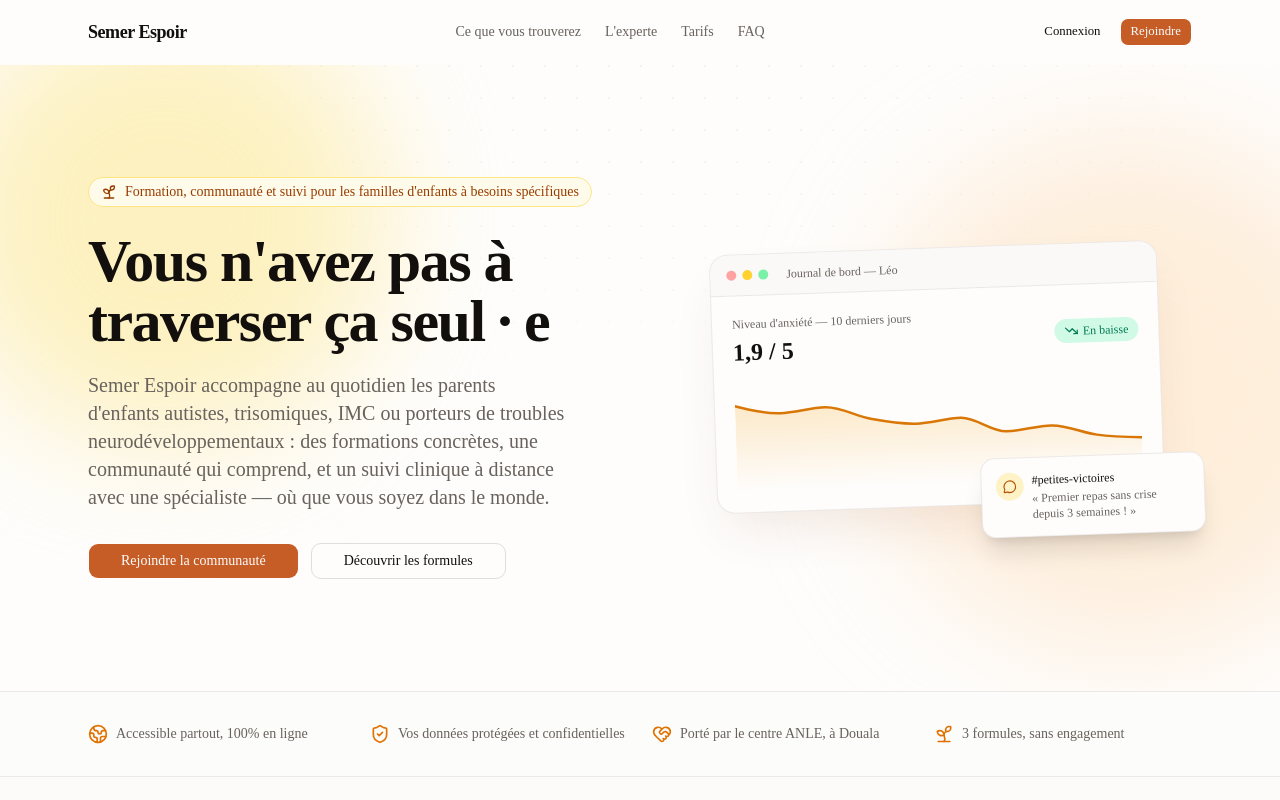
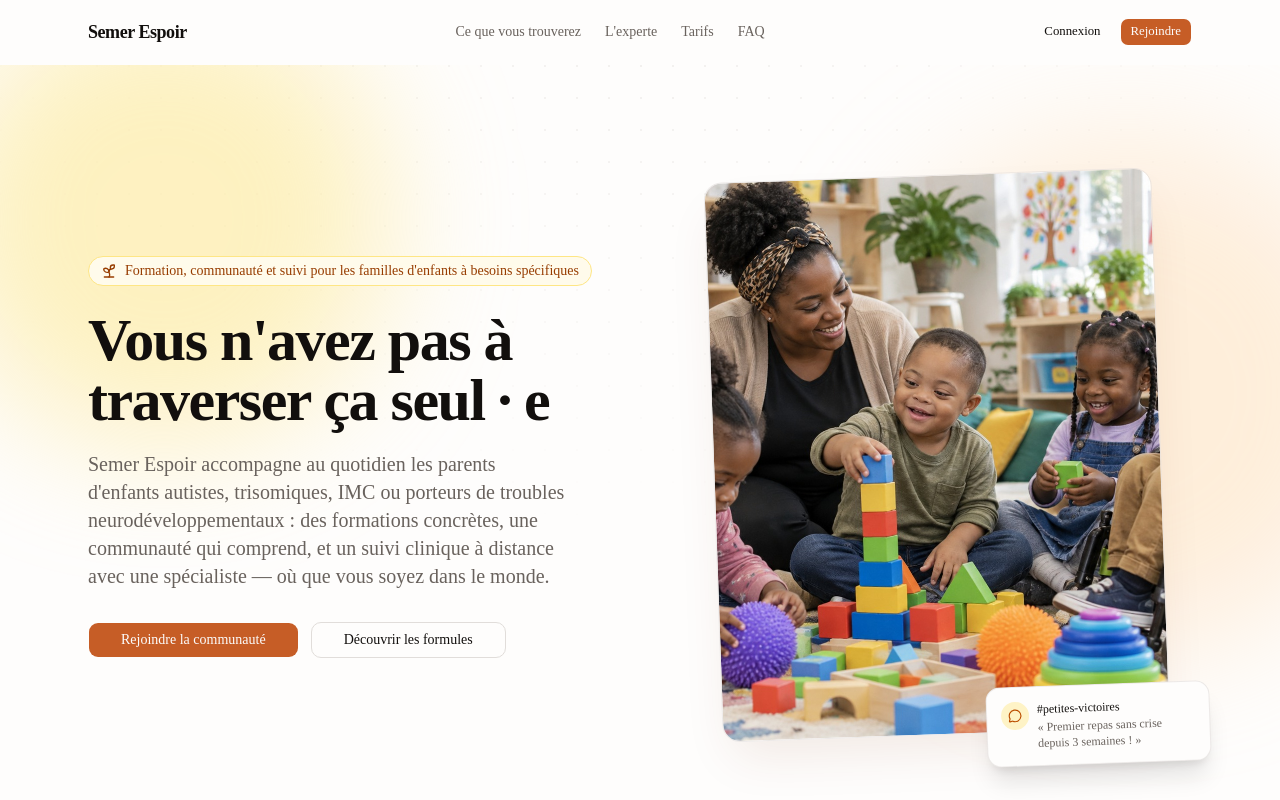
Before and after one commit to espoirsemer/semer-espoir, a Next.js app: page / in a window 1280 px wide. Shown: the top 800 px of the page. Built offline with nearby package versions, Linux system fonts and the light colour scheme.

Commit message:
Remplace le mockup du dashboard par une vraie photo dans le hero
Photo du centre ANLE (éducatrice avec un groupe d'enfants aux profils
variés) à la place du graphique de suivi simulé. Supprime le
composant product-mockup devenu inutile.

```diff
--- /dev/null
+++ b/src/components/landing/hero-photo.tsx
@@ -0,0 +1,55 @@
+"use client";
+
+import Image from "next/image";
+import { motion } from "motion/react";
+import { MessageCircle } from "lucide-react";
+import { EASE } from "./reveal";
+
+export function HeroPhoto() {
+  return (
+    <motion.div
+      initial={{ opacity: 0, y: 40, rotate: -2 }}
+      animate={{ opacity: 1, y: 0, rotate: -2 }}
+      transition={{ duration: 0.8, delay: 0.3, ease: EASE }}
+      className="relative mx-auto w-full max-w-md"
+    >
+      <motion.div
+        animate={{ y: [0, -10, 0] }}
+        transition={{ duration: 6, repeat: Infinity, ease: "easeInOut" }}
+        className="overflow-hidden rounded-2xl border border-border/60 shadow-2xl shadow-amber-900/10"
+      >
+        <Image
+          src="/images/hero-enfants.jpg"
+          alt="Une éducatrice du centre ANLE joue avec un groupe d'enfants à besoins spécifiques"
+          width={900}
+          height={1000}
+          className="aspect-4/5 w-full object-cover"
+          priority
+        />
+      </motion.div>
+
+      <motion.div
+        initial={{ opacity: 0, x: 30, y: 20 }}
+        animate={{ opacity: 1, x: 0, y: [0, 8, 0] }}
+        transition={{
+          opacity: { duration: 0.6, delay: 0.9 },
+          x: { duration: 0.6, delay: 0.9 },
+          y: { duration: 5, repeat: Infinity, ease: "easeInOut", delay: 1.5 },
+        }}
+        className="absolute -right-6 -bottom-8 w-56 rounded-xl border border-border/60 bg-background p-3.5 shadow-xl sm:-right-10"
+      >
+        <div className="flex items-start gap-2">
+          <div className="flex size-7 shrink-0 items-center justify-center rounded-full bg-amber-100 text-amber-700 dark:bg-amber-950/50 dark:text-amber-300">
+            <MessageCircle className="size-3.5" />
+          </div>
+          <div>
+            <p className="text-xs font-medium">#petites-victoires</p>
+            <p className="mt-0.5 text-xs text-muted-foreground">
+              &laquo;&nbsp;Premier repas sans crise depuis 3 semaines !&nbsp;&raquo;
+            </p>
+          </div>
+        </div>
+      </motion.div>
+    </motion.div>
+  );
+}
--- a/src/components/landing/hero.tsx
+++ b/src/components/landing/hero.tsx
@@ -5,7 +5,7 @@
 import { Sprout } from "lucide-react";
 import { buttonVariants } from "@/components/ui/button";
 import { cn } from "@/lib/utils";
-import { ProductMockup } from "./product-mockup";
+import { HeroPhoto } from "./hero-photo";
 import { EASE } from "./reveal";
 
 const fadeUp = {
@@ -80,7 +80,7 @@
         </motion.div>
 
         <div className="hidden lg:block">
-          <ProductMockup />
+          <HeroPhoto />
         </div>
       </div>
     </section>
--- a/src/components/landing/product-mockup.tsx
+++ /dev/null
@@ -1,104 +0,0 @@
-"use client";
-
-import { motion } from "motion/react";
-import { Area, AreaChart, ResponsiveContainer, YAxis } from "recharts";
-import { MessageCircle, TrendingDown } from "lucide-react";
-import { EASE } from "./reveal";
-
-const ANXIETY_TREND = [
-  { day: 1, level: 4 },
-  { day: 2, level: 3.6 },
-  { day: 3, level: 3.8 },
-  { day: 4, level: 3.2 },
-  { day: 5, level: 2.9 },
-  { day: 6, level: 3.1 },
-  { day: 7, level: 2.4 },
-  { day: 8, level: 2.6 },
-  { day: 9, level: 2.1 },
-  { day: 10, level: 1.9 },
-];
-
-export function ProductMockup() {
-  return (
-    <motion.div
-      initial={{ opacity: 0, y: 40, rotate: -2 }}
-      animate={{ opacity: 1, y: 0, rotate: -2 }}
-      transition={{ duration: 0.8, delay: 0.3, ease: EASE }}
-      className="relative mx-auto w-full max-w-md"
-    >
-      <motion.div
-        animate={{ y: [0, -10, 0] }}
-        transition={{ duration: 6, repeat: Infinity, ease: "easeInOut" }}
-        className="overflow-hidden rounded-2xl border border-border/60 bg-background shadow-2xl shadow-amber-900/10"
-      >
-        <div className="flex items-center gap-1.5 border-b border-border/60 bg-muted/40 px-4 py-3">
-          <span className="size-2.5 rounded-full bg-red-300" />
-          <span className="size-2.5 rounded-full bg-amber-300" />
-          <span className="size-2.5 rounded-full bg-green-300" />
-          <span className="ml-3 text-xs text-muted-foreground">
-            Journal de bord — Léo
-          </span>
-        </div>
-
-        <div className="p-5">
-          <div className="flex items-center justify-between">
-            <div>
-              <p className="text-xs text-muted-foreground">
-                Niveau d&apos;anxiété — 10 derniers jours
-              </p>
-              <p className="mt-1 text-2xl font-semibold">1,9 / 5</p>
-            </div>
-            <span className="flex items-center gap-1 rounded-full bg-emerald-100 px-2.5 py-1 text-xs font-medium text-emerald-700 dark:bg-emerald-950/50 dark:text-emerald-300">
-              <TrendingDown className="size-3.5" />
-              En baisse
-            </span>
-          </div>
-
-          <div className="mt-3 h-28">
-            <ResponsiveContainer width="100%" height="100%">
-              <AreaChart data={ANXIETY_TREND} margin={{ top: 4, right: 0, bottom: 0, left: 0 }}>
-                <defs>
-                  <linearGradient id="anxietyFill" x1="0" y1="0" x2="0" y2="1">
-                    <stop offset="0%" stopColor="#f59e0b" stopOpacity={0.35} />
-                    <stop offset="100%" stopColor="#f59e0b" stopOpacity={0} />
-                  </linearGradient>
-                </defs>
-                <YAxis domain={[0, 5]} hide />
-                <Area
-                  type="monotone"
-                  dataKey="level"
-                  stroke="#d97706"
-                  strokeWidth={2.5}
-                  fill="url(#anxietyFill)"
-                />
-              </AreaChart>
-            </ResponsiveContainer>
-          </div>
-        </div>
-      </motion.div>
-
-      <motion.div
-        initial={{ opacity: 0, x: 30, y: 20 }}
-        animate={{ opacity: 1, x: 0, y: [0, 8, 0] }}
-        transition={{
-          opacity: { duration: 0.6, delay: 0.9 },
-          x: { duration: 0.6, delay: 0.9 },
-          y: { duration: 5, repeat: Infinity, ease: "easeInOut", delay: 1.5 },
-        }}
-        className="absolute -right-6 -bottom-8 w-56 rounded-xl border border-border/60 bg-background p-3.5 shadow-xl sm:-right-10"
-      >
-        <div className="flex items-start gap-2">
-          <div className="flex size-7 shrink-0 items-center justify-center rounded-full bg-amber-100 text-amber-700 dark:bg-amber-950/50 dark:text-amber-300">
-            <MessageCircle className="size-3.5" />
-          </div>
-          <div>
-            <p className="text-xs font-medium">#petites-victoires</p>
-            <p className="mt-0.5 text-xs text-muted-foreground">
-              &laquo;&nbsp;Premier repas sans crise depuis 3 semaines !&nbsp;&raquo;
-            </p>
-          </div>
-        </div>
-      </motion.div>
-    </motion.div>
-  );
-}
```
Also changed, not shown: public/images/hero-enfants.jpg (added).
